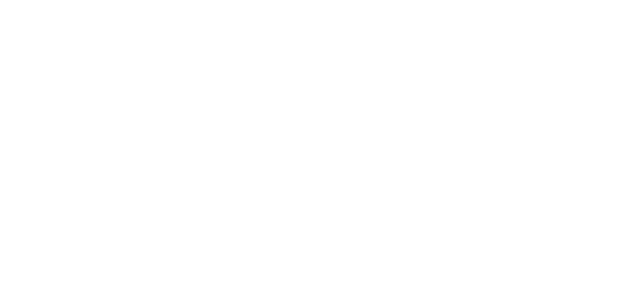
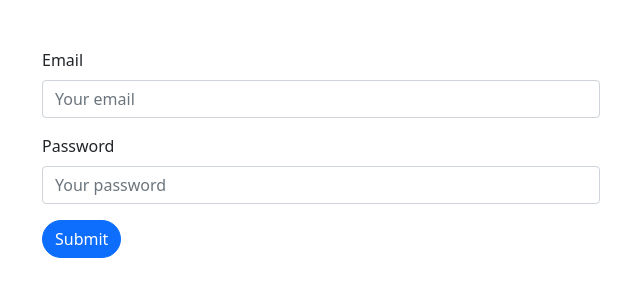
Before and after one commit to asaduzzaman599/validation-check-with-regex, a plain HTML site: page index.html in a window 1280 px wide. Shown: the whole page, without its empty margins (319-959 px from the left). Drawn offline with nearby package versions, Linux system fonts and the light colour scheme.

Commit message:
interface done

```diff
--- a/index.html
+++ b/index.html
@@ -26,7 +26,23 @@
     <!-- main part  -->
 
     <main class="container">
-
+        <section class="col-md-6 mx-auto my-5">
+            <div class="mb-3">
+                <label for="formGroupExampleInput" class="form-label">Email</label>
+                <input type="text" class="form-control" id="email-input" placeholder="Your email">
+              </div>
+              <div class="mb-3">
+                <label for="formGroupExampleInput" class="form-label">Password</label>
+                <input type="password" class="form-control" id="password-input" placeholder="Your password">
+              </div>
+              <button class="btn btn-primary rounded-pill" onclick="validatingEmailAndPass()">Submit</button>
+        </section>
+        <div id="succes-message" class="alert alert-success text-center d-none" role="alert">
+            A simple success alert—check it out!
+          </div>
+          <div id="failure-message" class="alert alert-danger text-center d-none" role="alert">
+            A simple danger alert—check it out!
+          </div>
     </main>
 
     <!-- footer part  -->
--- a/js/app.js
+++ b/js/app.js
@@ -0,0 +1,11 @@
+const validatingEmailAndPass = () =>{
+    const emailInput = document.getElementById('email-input');
+    const passInput = document.getElementById('password-input');
+
+    const emailValue = emailInput.value;
+    const passValue = passInput.value;
+
+    console.log(emailValue, passValue)
+
+
+}
```
